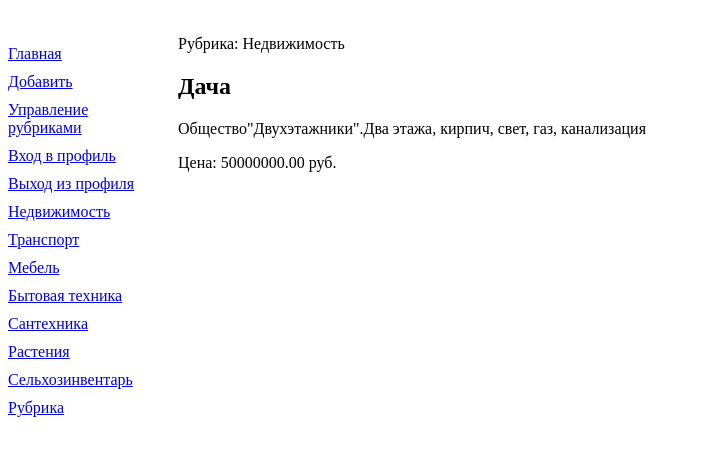
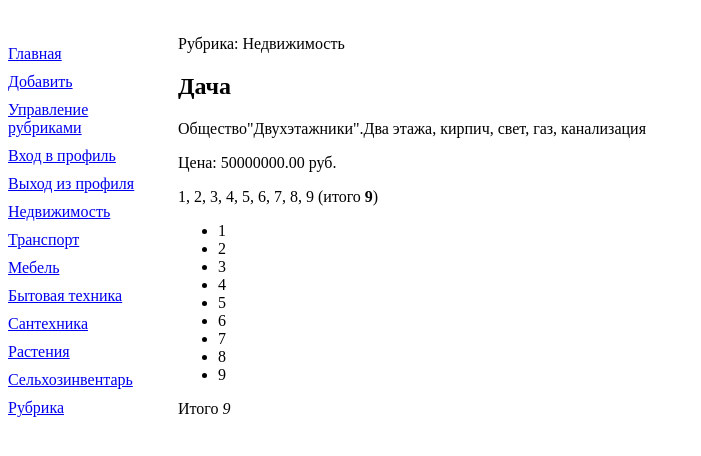
Before and after one commit to C0uchP0tat0/Dronov_book, a Django app: page /bboard/detail/2/ in a window 1280 px wide. Shown: the part 98-554 px from the top of the page, without its empty margins (0-701 px from the left). Run offline with Django 3.2, Linux system fonts and the light colour scheme; data comes from the database, SQL or seed files in the repository; both versions use the stored data as it was after the commit; some libraries are stand-ins or nearby versions.

Commit message:
Часть 3. Глава 19. стр. 374

```diff
--- a/bboard/templates/bboard/bb_detail.html
+++ b/bboard/templates/bboard/bb_detail.html
@@ -8,4 +8,6 @@
 <h2>{{ bb.title }}</h2>
 <p>{{ bb.content }}</p>
 <p>Цена: {{ bb.price|currency }}</p>
+{% lst ', ' '1' '2' '3' '4' '5' '6' '7' '8' '9' %}
+{% ulist '1' '2' '3' '4' '5' '6' '7' '8' '9' %}
 {% endblock %}
--- /dev/null
+++ b/bboard/templates/tags/ulist.html
@@ -0,0 +1,6 @@
+<ul>
+	{% for item in items %}
+	<li>{{ item }}</li>
+	{% endfor %}
+</ul>
+<p>Итого <em>{{ items|length }}</em></p>
--- a/bboard/templatetags/filtersandtags.py
+++ b/bboard/templatetags/filtersandtags.py
@@ -1,4 +1,5 @@
 from django import template
+from django.utils.safestring import mark_safe
 
 register = template.Library()
 
@@ -6,4 +7,12 @@ register = template.Library()
 def currency(value, name='руб.'):
     return '%1.2f %s' % (value, name)
 
+@register.simple_tag
+def lst(sep, *args):
+    return mark_safe('%s (итого <strong>%s</strong>)' % (sep.join(args), len(args)))
+
+@register.inclusion_tag('tags/ulist.html')
+def ulist(*args):
+    return {'items': args}
+
 #register.filter('currency', currency)
```
Also changed, not shown: db.sqlite3.
